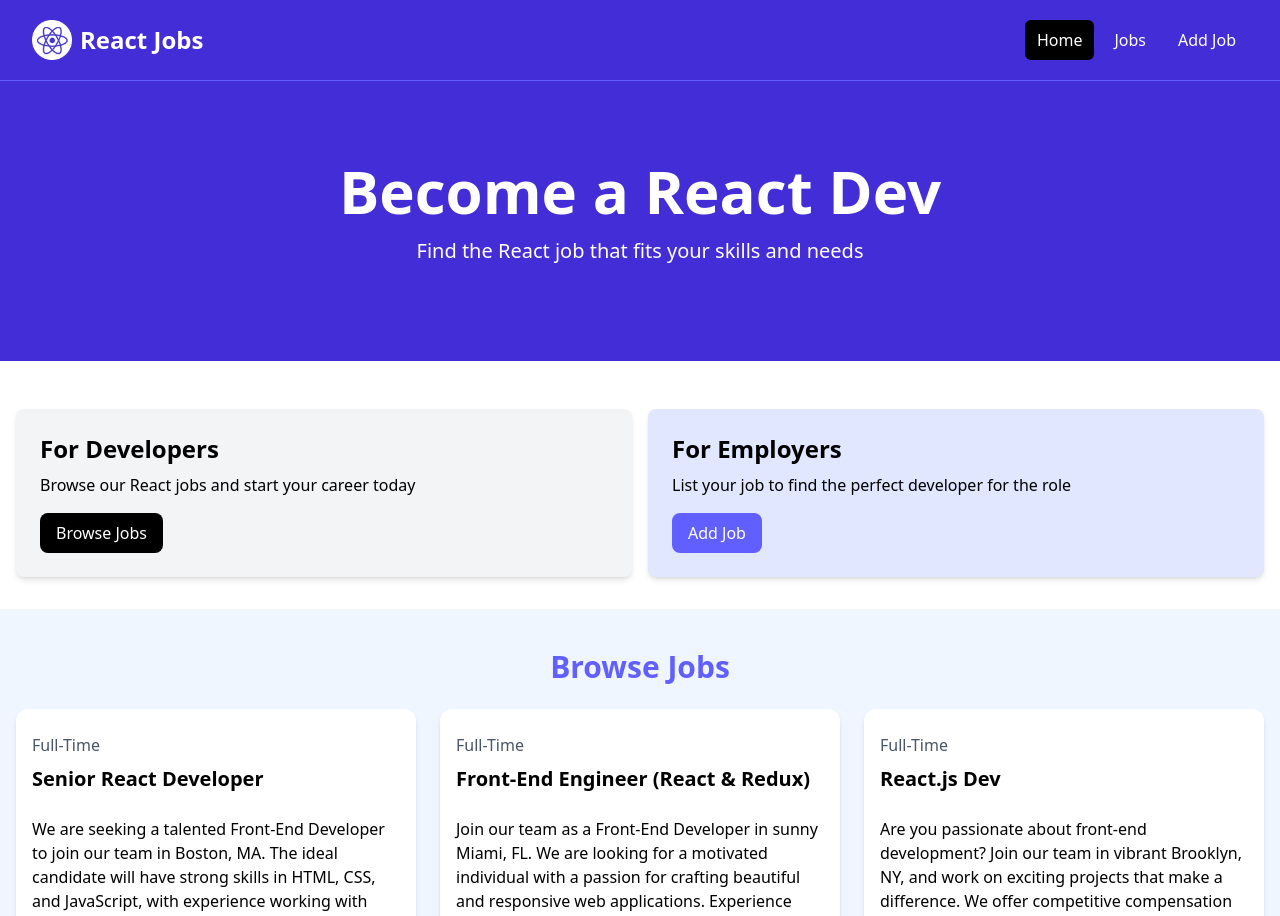
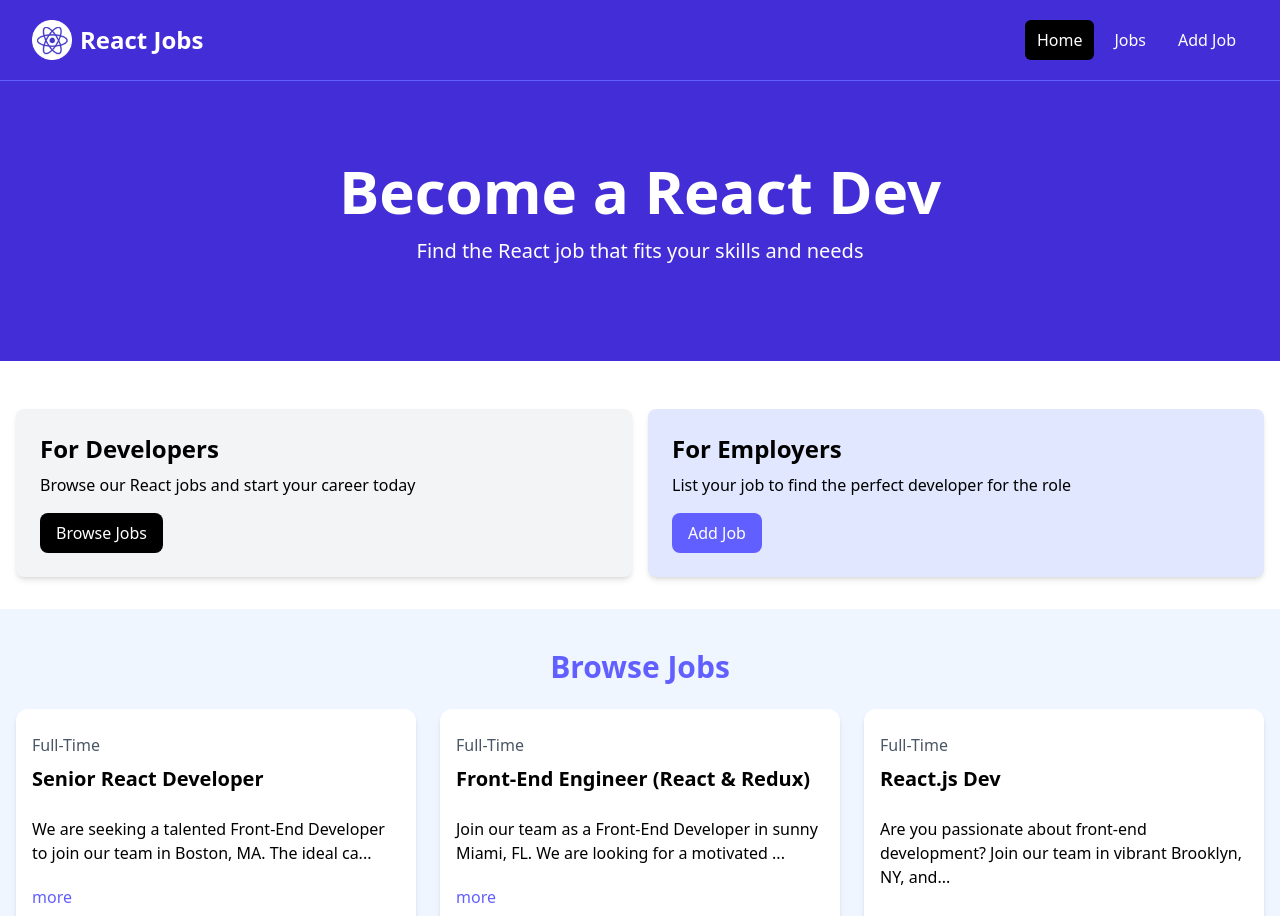
Before and after one commit to princemanzi/react-jobs, a React (Vite) app: page /jobs in a window 1280 px wide. Shown: the top 916 px of the page. Built offline with nearby package versions, Linux system fonts and the light colour scheme.

Commit message:
initial commit

```diff
--- a/src/components/JobListing.jsx
+++ b/src/components/JobListing.jsx
@@ -1,26 +1,34 @@
-import React from 'react'
+import React from "react";
+import { useState } from "react";
 
 const JobListing = ({ job }) => {
+  const [showFullDescription, setShowFullDescription] = useState(false);
+
+  let description = job.description;
+
+  if (!showFullDescription) {
+    description = description.substring(0, 90) + "...";
+  }
+
   return (
     <div className="bg-white rounded-xl shadow-md relative">
       <div className="p-4">
         <div className="mb-6">
-        <div className="text-gray-600 my-2">{ job.type }</div>
-        <h3 className="text-xl font-bold">{ job.title }</h3>
+          <div className="text-gray-600 my-2">{job.type}</div>
+          <h3 className="text-xl font-bold">{job.title}</h3>
         </div>
 
-      <div className="mb-5">
-      { job.description }
-      </div>
+        <div className="mb-5">{description}</div>
+        <button onClick={() => setShowFullDescription((prevState) => !prevState)} className="text-indigo-500 mb-5 hover:text-indigo-600"> { showFullDescription ? 'less' : 'more' } </button>
 
-      <h3 className="text-indigo-500 mb-2">{ job.salary }/ Year</h3>
+        <h3 className="text-indigo-500 mb-2">{job.salary}/ Year</h3>
 
         <div className="border border-gray-100 mb-5"></div>
 
         <div className="flex flex-col lg:flex-row justify-between mb-4">
           <div className="text-orange-700 mb-3">
             <i className="fa-solid fa-location-dot text-lg"></i>
-          { job.location }
+            {job.location}
           </div>
           <a
             href={`/job/${job.id}`}
@@ -31,7 +39,7 @@
         </div>
       </div>
     </div>
-  )
-}
+  );
+};
 
-export default JobListing
+export default JobListing;
```
Lines whose indentation alone changed are shown as unchanged.
